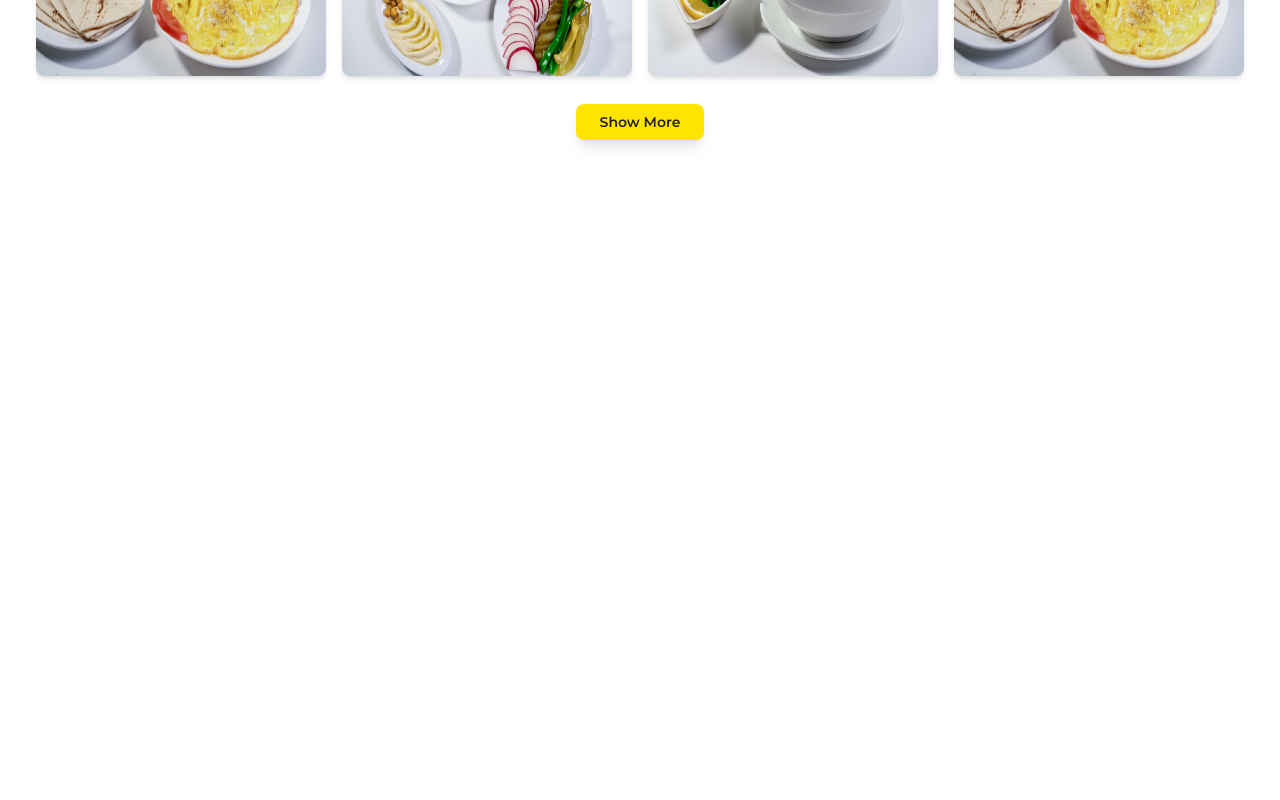
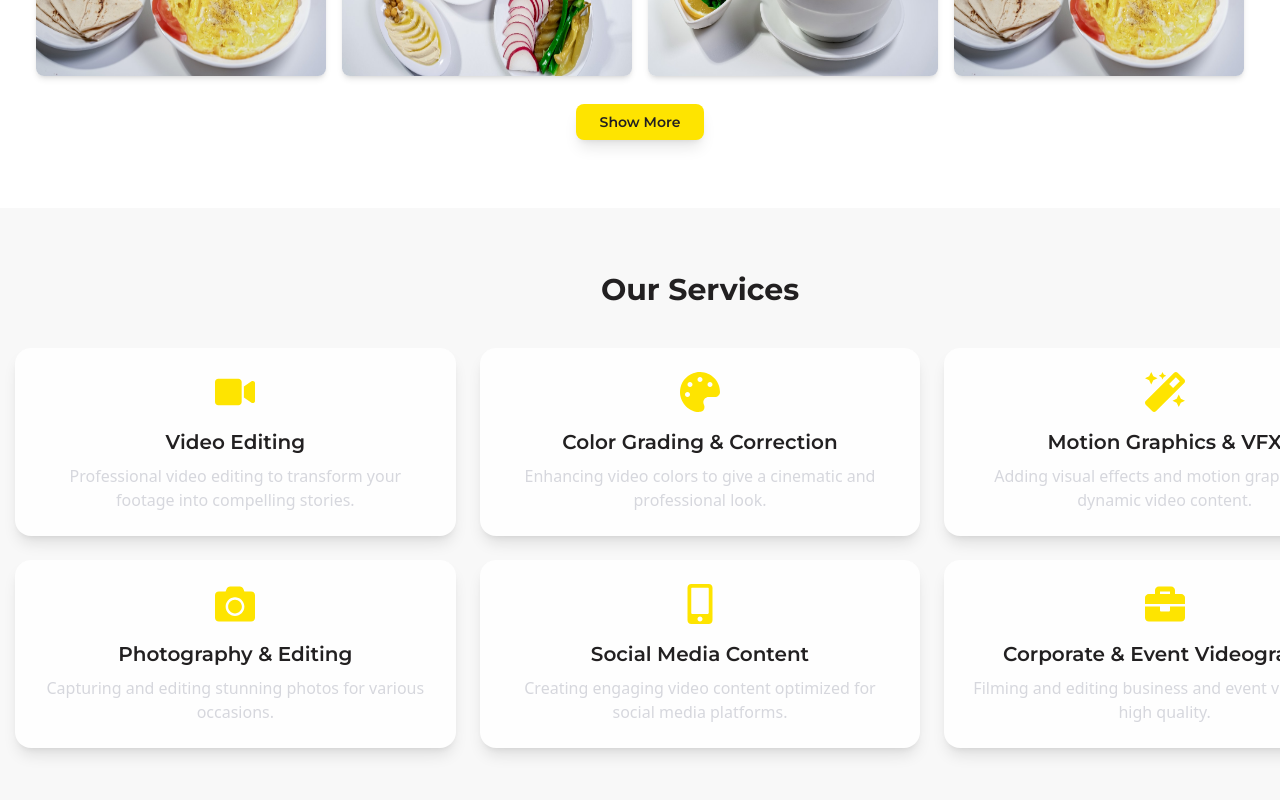
Before and after one commit to FiezAlhagwork/photography-portfolio, a React (Vite) app: page / in a window 1280 px wide. Shown: the part 2472-3272 px from the top of the page. Before the commit the page ends 2636 px from the top, so only its background shows below. Built offline with nearby package versions, Linux system fonts and the light colour scheme.

Commit message:
Create section Services

```diff
--- a/src/components/PhotoGallery.tsx
+++ b/src/components/PhotoGallery.tsx
@@ -96,7 +96,7 @@ export default function PhotoGallery() {
             className="cursor-pointer relative"
             onClick={() => openModal(photo)}
             variants={animationVariants}
-            custom="down"
+            custom="left"
             initial="hidden"
             whileInView="visible"
             transition={{ duration: 0.8 }}
--- /dev/null
+++ b/src/components/Services.tsx
@@ -0,0 +1,31 @@
+import { motion } from "framer-motion";
+import { services } from "../constant";
+
+const Services = () => {
+  return (
+    <section className="py-16 my-16 bg-Smoke_White">
+      <div className=" containers  px-6">
+        <h2 className="text-3xl font-Montserrat font-bold text-Black text-center mb-10">
+          Our Services
+        </h2>
+        <div className="grid grid-cols-1 sm:grid-cols-2 lg:grid-cols-3 gap-6">
+          {services.map((service) => (
+            <motion.div
+              key={service.id}
+              className="bg-White p-6 rounded-2xl shadow-lg flex flex-col items-center text-center transition-all hover:shadow-xl"
+              initial={{ opacity: 0, y: 20 }}
+              animate={{ opacity: 1, y: 0 }}
+              transition={{ duration: 0.5, delay: service.id * 0.1 }}
+            >
+              <div className="mb-4">{service.icon}</div>
+              <h3 className="text-xl font-Montserrat font-semibold text-Black">{service.title}</h3>
+              <p className="text-Grey mt-2">{service.description}</p>
+            </motion.div>
+          ))}
+        </div>
+      </div>
+    </section>
+  )
+}
+
+export default Services
--- a/src/constant/index.tsx
+++ b/src/constant/index.tsx
@@ -2,6 +2,8 @@ import { NavBar } from "../types";
 import { FaFacebookF } from "react-icons/fa";
 import { FaInstagram } from "react-icons/fa";
 import { FaWhatsapp } from "react-icons/fa";
+import { FaVideo, FaPalette, FaMagic, FaCamera, FaMobileAlt, FaBriefcase } from "react-icons/fa";
+
 
 export const navbar: NavBar[] = [
   { id: 1, Link: "/", name: "Home" },
@@ -61,3 +63,43 @@ export const Accordions = [
   { src: "./gallery10.jpg", cols: "col-span-5", rows: "row-span-1" },
 
 ];
+
+
+export const services = [
+  {
+    id: 1,
+    icon: <FaVideo size={40} className="text-Yellow" />,
+    title: "Video Editing",
+    description: "Professional video editing to transform your footage into compelling stories.",
+  },
+  {
+    id: 2,
+    icon: <FaPalette size={40} className="text-Yellow" />,
+    title: "Color Grading & Correction",
+    description: "Enhancing video colors to give a cinematic and professional look.",
+  },
+  {
+    id: 3,
+    icon: <FaMagic size={40} className="text-Yellow" />,
+    title: "Motion Graphics & VFX",
+    description: "Adding visual effects and motion graphics for dynamic video content.",
+  },
+  {
+    id: 4,
+    icon: <FaCamera size={40} className="text-Yellow" />,
+    title: "Photography & Editing",
+    description: "Capturing and editing stunning photos for various occasions.",
+  },
+  {
+    id: 5,
+    icon: <FaMobileAlt size={40} className="text-Yellow" />,
+    title: "Social Media Content",
+    description: "Creating engaging video content optimized for social media platforms.",
+  },
+  {
+    id: 6,
+    icon: <FaBriefcase size={40} className="text-Yellow" />,
+    title: "Corporate & Event Videography",
+    description: "Filming and editing business and event videos with high quality.",
+  },
+];
--- a/src/pages/Home.tsx
+++ b/src/pages/Home.tsx
@@ -1,6 +1,7 @@
 import AboutSection from "../components/AboutSection"
 import Gallery from "../components/Gallery"
 import Hero from "../components/Hero"
+import Services from "../components/Services"
 
 
 
@@ -10,6 +11,7 @@ const Home = () => {
         <Hero/>
         <AboutSection/>
         <Gallery/>
+        <Services/>
     </>
   )
 }
```
